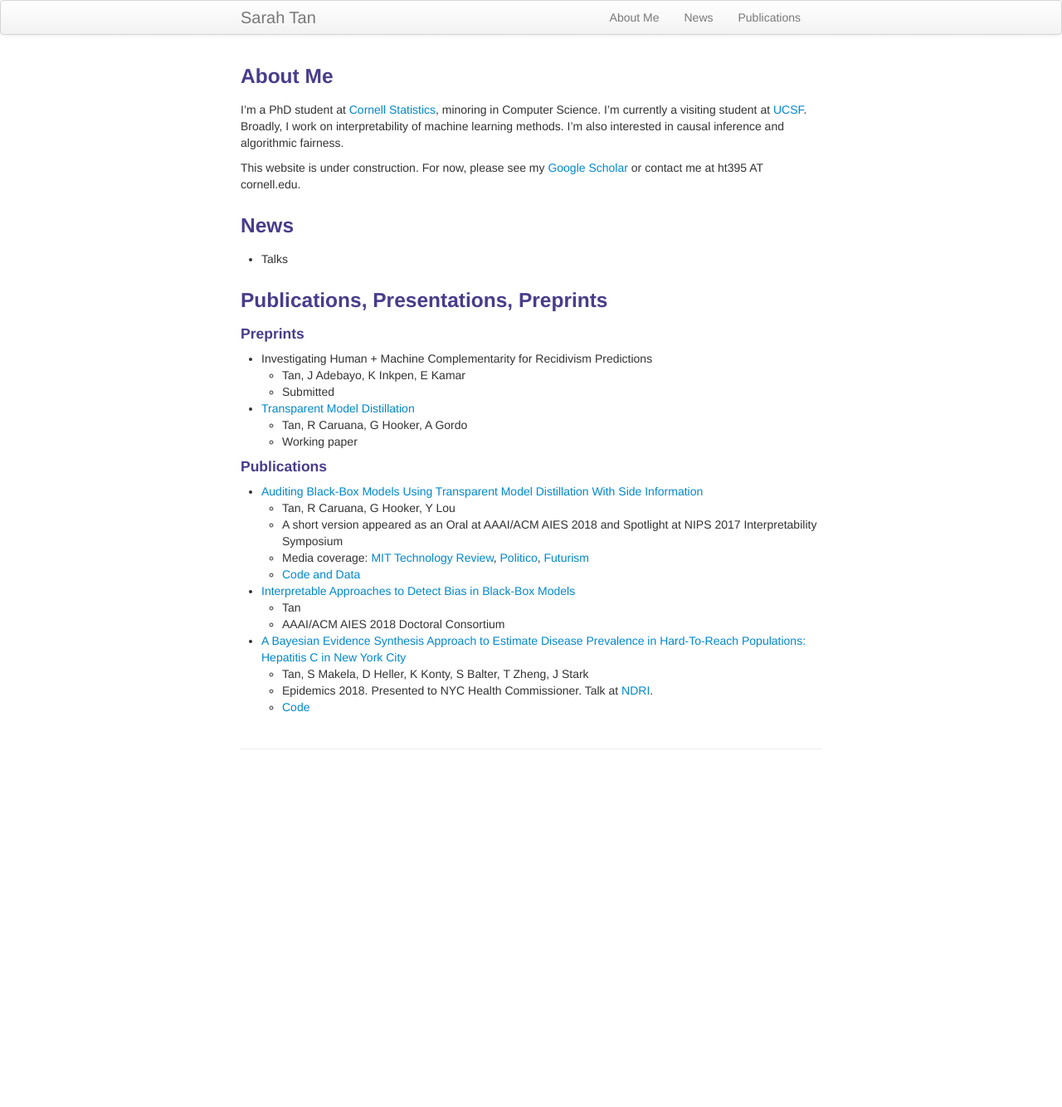
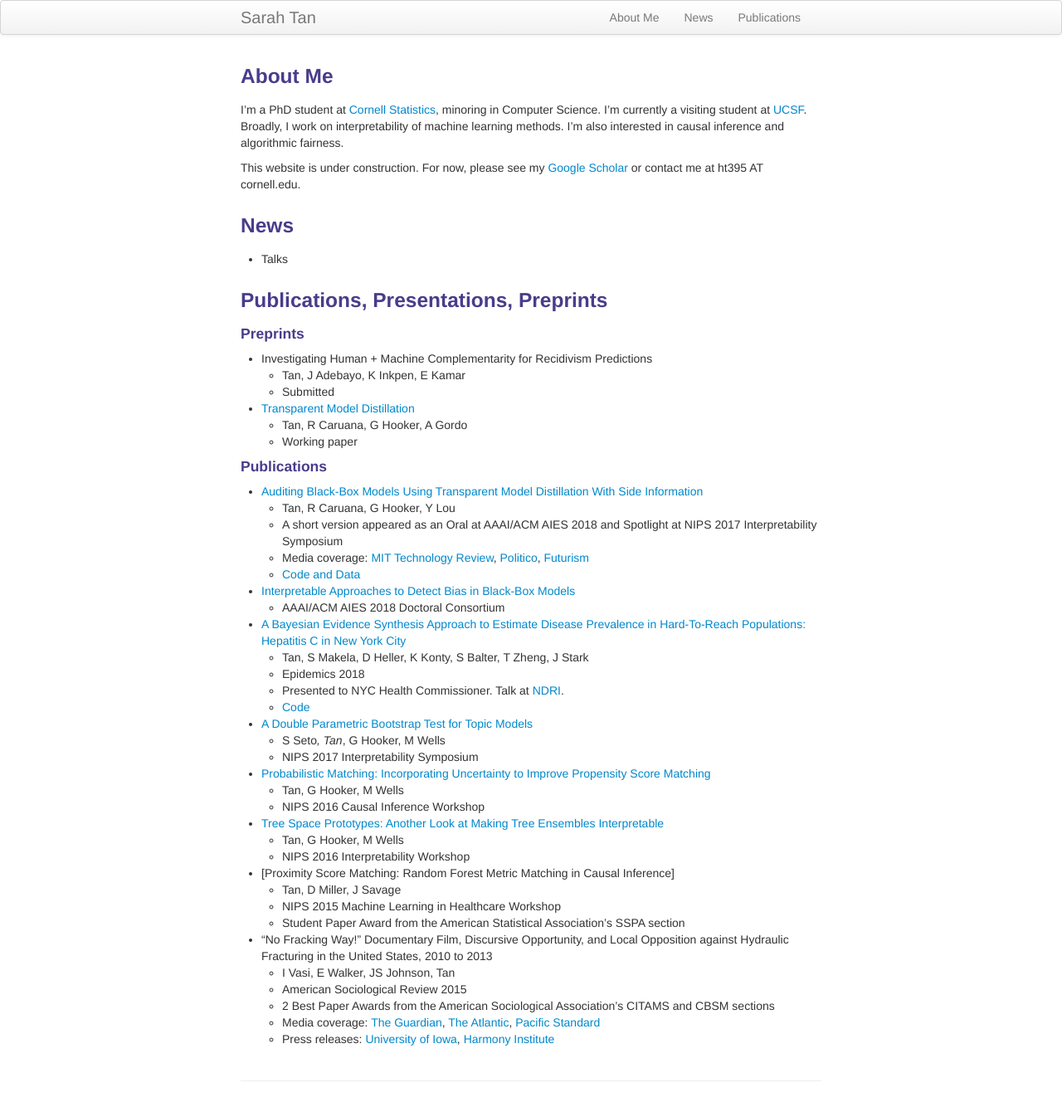
Before and after one commit to shftan/shftan.github.io, a Jekyll site: the page built from index.md, in a window 1280 px wide. Shown: the whole page at 83% size. Built offline with Jekyll 4.4.1, drawn with Linux system fonts in a browser that asks for light colours; before the commit the page ends 934 px from its top, so only the background shows below that.

Commit message:
Update index.md

```diff
--- a/index.md
+++ b/index.md
@@ -31,9 +31,28 @@ This website is under construction. For now, please see my <a href="https://scho
    - Media coverage: [MIT Technology Review](https://www.technologyreview.com/s/609338/new-research-aims-to-solve-the-problem-of-ai-bias-in-black-box-algorithms/), [Politico](https://www.politico.com/agenda/story/2018/02/07/algorithmic-bias-software-recommendations-000631), [Futurism](https://futurism.com/ai-bias-black-box/)
    - [Code and Data](https://github.com/shftan/auditblackbox)
 - [Interpretable Approaches to Detect Bias in Black-Box Models](http://www.aies-conference.com/wp-content/papers/student/1st_AIES-DC_paper_55.pdf)
-   - Tan
    - AAAI/ACM AIES 2018 Doctoral Consortium
 - [A Bayesian Evidence Synthesis Approach to Estimate Disease Prevalence in Hard-To-Reach Populations: Hepatitis C in New York City](https://www.sciencedirect.com/science/article/pii/S1755436516300755)
    - Tan, S Makela, D Heller, K Konty, S Balter, T Zheng, J Stark
-   - Epidemics 2018. Presented to NYC Health Commissioner. Talk at [NDRI](http://www.ndri.org).
+   - Epidemics 2018
+   - Presented to NYC Health Commissioner. Talk at [NDRI](http://www.ndri.org).
    - [Code](https://www.sciencedirect.com/science/article/pii/S1755436516300755?via%3Dihub#sec0190)
+- [A Double Parametric Bootstrap Test for Topic Models](https://arxiv.org/pdf/1711.07104.pdf)
+   - S Seto*, Tan*, G Hooker, M Wells
+   - NIPS 2017 Interpretability Symposium
+- [Probabilistic Matching: Incorporating Uncertainty to Improve Propensity Score Matching](http://www.homepages.ucl.ac.uk/~ucgtrbd/whatif/Paper23.pdf)
+   - Tan, G Hooker, M Wells
+   - NIPS 2016 Causal Inference Workshop
+- [Tree Space Prototypes: Another Look at Making Tree Ensembles Interpretable](https://arxiv.org/abs/1611.07115)
+   - Tan, G Hooker, M Wells
+   - NIPS 2016 Interpretability Workshop
+- [Proximity Score Matching: Random Forest Metric Matching in Causal Inference]
+   - Tan, D Miller, J Savage
+   - NIPS 2015 Machine Learning in Healthcare Workshop
+   - Student Paper Award from the American Statistical Association's SSPA section
+- "No Fracking Way!" Documentary Film, Discursive Opportunity, and Local Opposition against Hydraulic Fracturing in the United States, 2010 to 2013
+   - I Vasi, E Walker, JS Johnson, Tan
+   - American Sociological Review 2015
+   - 2 Best Paper Awards from the American Sociological Association's CITAMS and CBSM sections
+   - Media coverage: [The Guardian](https://www.theguardian.com/environment/2015/sep/02/gasland-hbo-documentary-fracking-opposition), [The Atlantic](https://www.theatlantic.com/entertainment/archive/2017/02/a-common-theme-for-this-years-oscar-nominated-documentaries/517638/), [Pacific Standard](https://psmag.com/environment/a-fracking-effective-film)
+   - Press releases: [University of Iowa](http://www.newswise.com/articles/the-power-of-film), [Harmony Institute](https://harmonylabs.org/gasland)
```
